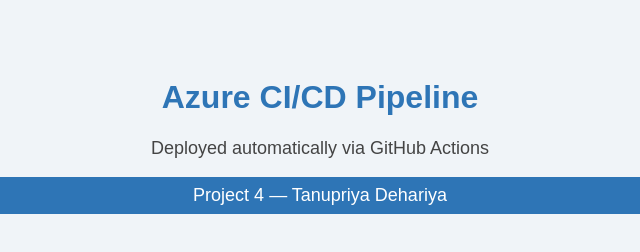
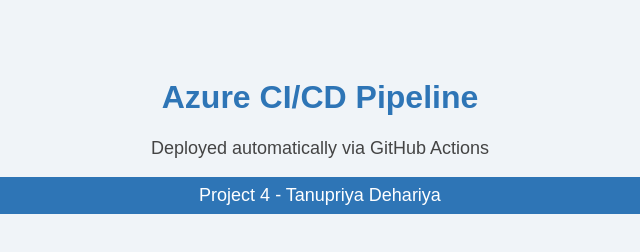
Before and after one commit to Stanu02/azure-landing-zone, a website: page project4-cicd/index.html in a window 1280 px wide. Shown: the full height of the page, 320-960 px from the left. Drawn offline with Linux system fonts and the light colour scheme.

Commit message:
fix: encoding issue in index.html

```diff
--- a/project4-cicd/index.html
+++ b/project4-cicd/index.html
@@ -12,6 +12,6 @@
 <body>
   <h1>Azure CI/CD Pipeline</h1>
   <p>Deployed automatically via GitHub Actions</p>
-  <p class="badge">Project 4 — Tanupriya Dehariya</p>
+  <p class="badge">Project 4 - Tanupriya Dehariya</p>
 </body>
 </html>
```
